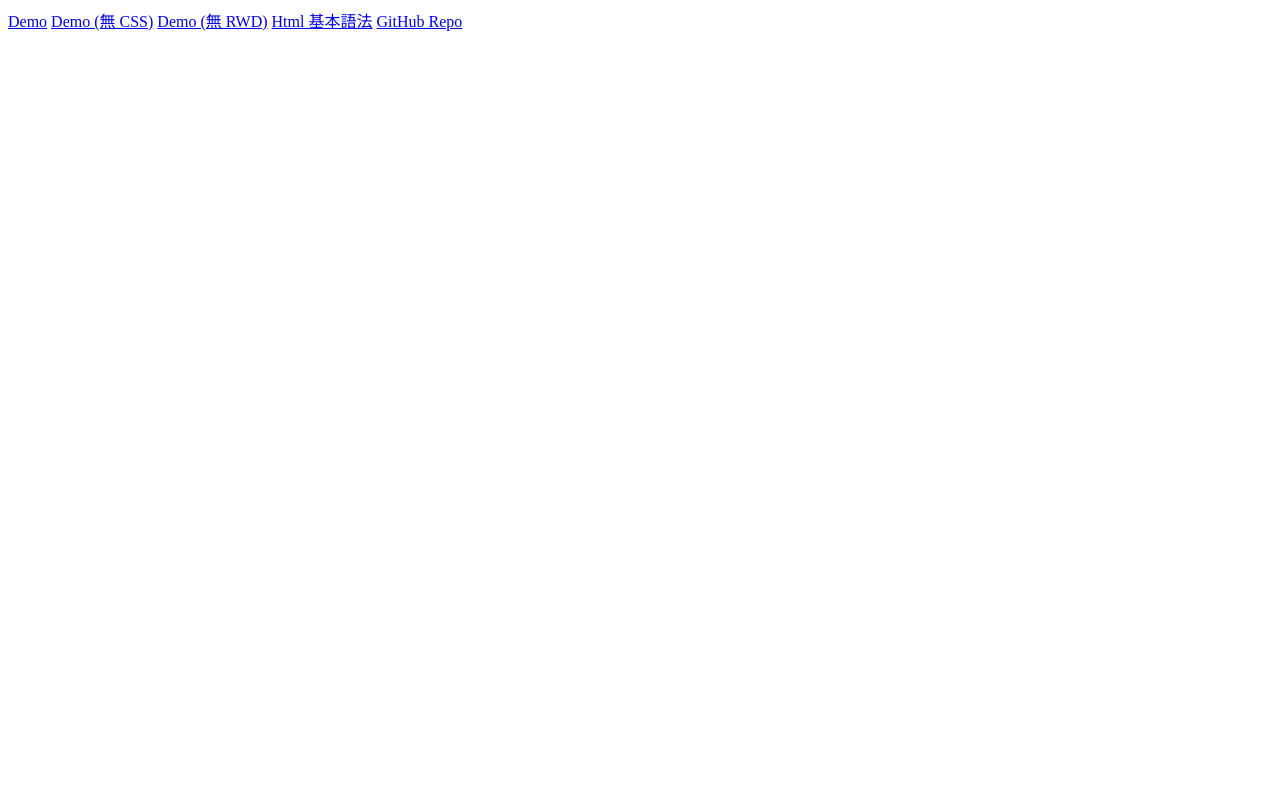
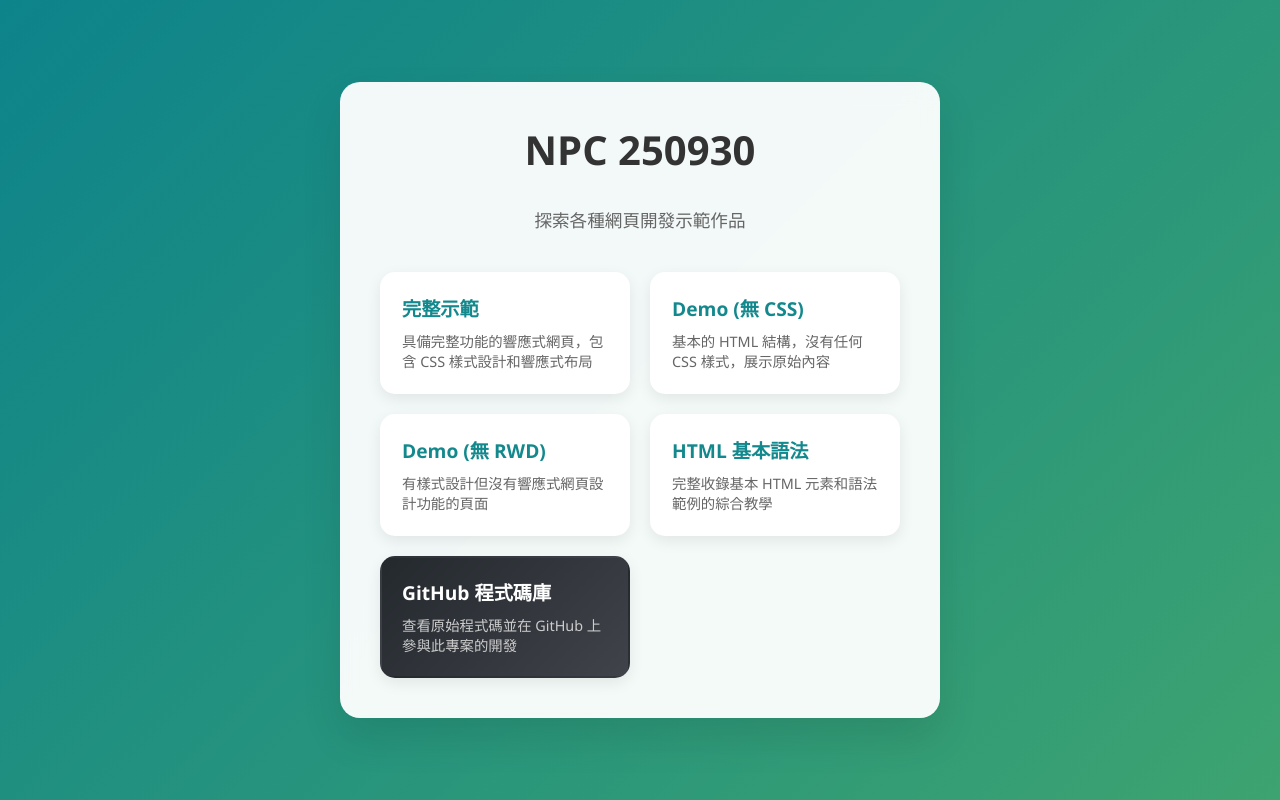
Before and after one commit to bradly0cjw/25-1-NPC-Demo, a plain HTML site: page index.html in a window 1280 px wide. Drawn offline with Linux system fonts and the light colour scheme.

Commit message:
Update index.html with new content and styling for NPC demo collection
Signed-off-by: bradly0cjw <57744542+bradly0cjw@users.noreply.github.com>

```diff
--- a/index.html
+++ b/index.html
@@ -1,10 +1,148 @@
 <head>
+    <meta charset="UTF-8">
+    <meta name="viewport" content="width=device-width, initial-scale=1.0">
+    <title>25-1 NPC Demo Collection</title>
+    <style>
+        * {
+            margin: 0;
+            padding: 0;
+            box-sizing: border-box;
+        }
 
+        body {
+            font-family: 'Segoe UI', Tahoma, Geneva, Verdana, sans-serif;
+            background: linear-gradient(135deg, #0d838b 0%, #3da370 100%);
+            min-height: 100vh;
+            display: flex;
+            flex-direction: column;
+            align-items: center;
+            justify-content: center;
+            padding: 20px;
+        }
+
+        .container {
+            background: rgba(255, 255, 255, 0.95);
+            backdrop-filter: blur(10px);
+            border-radius: 20px;
+            box-shadow: 0 20px 40px rgba(0, 0, 0, 0.1);
+            padding: 40px;
+            max-width: 600px;
+            width: 100%;
+        }
+
+        h1 {
+            text-align: center;
+            color: #333;
+            margin-bottom: 30px;
+            font-size: 2.5rem;
+            font-weight: 700;
+        }
+
+        .subtitle {
+            text-align: center;
+            color: #666;
+            margin-bottom: 40px;
+            font-size: 1.1rem;
+        }
+
+        .links-grid {
+            display: grid;
+            gap: 20px;
+            grid-template-columns: repeat(auto-fit, minmax(250px, 1fr));
+        }
+
+        .link-card {
+            display: block;
+            text-decoration: none;
+            color: #333;
+            background: #fff;
+            padding: 20px;
+            border-radius: 15px;
+            box-shadow: 0 5px 15px rgba(0, 0, 0, 0.08);
+            transition: all 0.3s ease;
+            border: 2px solid transparent;
+        }
+
+        .link-card:hover {
+            transform: translateY(-5px);
+            box-shadow: 0 10px 30px rgba(0, 0, 0, 0.15);
+            border-color: #77ccb7;
+        }
+
+        .link-card h3 {
+            margin-bottom: 10px;
+            color: #13898d;
+            font-size: 1.2rem;
+        }
+
+        .link-card p {
+            color: #666;
+            font-size: 0.9rem;
+            line-height: 1.4;
+        }
+
+        .github-link {
+            background: linear-gradient(135deg, #24292e 0%, #40434a 100%);
+            color: white !important;
+        }
+
+        .github-link h3 {
+            color: white !important;
+        }
+
+        .github-link p {
+            color: #ccc !important;
+        }
+
+        .github-link:hover {
+            border-color: #24292e;
+        }
+
+        @media (max-width: 480px) {
+            .container {
+                padding: 20px;
+            }
+
+            h1 {
+                font-size: 2rem;
+            }
+
+            .links-grid {
+                grid-template-columns: 1fr;
+            }
+        }
+    </style>
 </head>
 <body>
-    <a href="./0930/index.html">Demo</a>
-    <a href="./0930/wocss.html">Demo (無 CSS)</a>
-    <a href="./0930/worwd.html">Demo (無 RWD)</a>
-    <a href="./0930/simple.html">Html 基本語法</a>
-    <a href="https://github.com/bradly0cjw/25-1-NPC-Demo">GitHub Repo</a>
+    <div class="container">
+        <h1>NPC 250930</h1>
+        <p class="subtitle">探索各種網頁開發示範作品</p>
+
+        <div class="links-grid">
+            <a href="./0930/index.html" class="link-card">
+                <h3>完整示範</h3>
+                <p>具備完整功能的響應式網頁，包含 CSS 樣式設計和響應式布局</p>
+            </a>
+
+            <a href="./0930/wocss.html" class="link-card">
+                <h3> Demo (無 CSS)</h3>
+                <p>基本的 HTML 結構，沒有任何 CSS 樣式，展示原始內容</p>
+            </a>
+
+            <a href="./0930/worwd.html" class="link-card">
+                <h3> Demo (無 RWD)</h3>
+                <p>有樣式設計但沒有響應式網頁設計功能的頁面</p>
+            </a>
+
+            <a href="./0930/simple.html" class="link-card">
+                <h3> HTML 基本語法</h3>
+                <p>完整收錄基本 HTML 元素和語法範例的綜合教學</p>
+            </a>
+
+            <a href="https://github.com/bradly0cjw/25-1-NPC-Demo" class="link-card github-link" target="_blank">
+                <h3>GitHub 程式碼庫</h3>
+                <p>查看原始程式碼並在 GitHub 上參與此專案的開發</p>
+            </a>
+        </div>
+    </div>
 </body>
```
